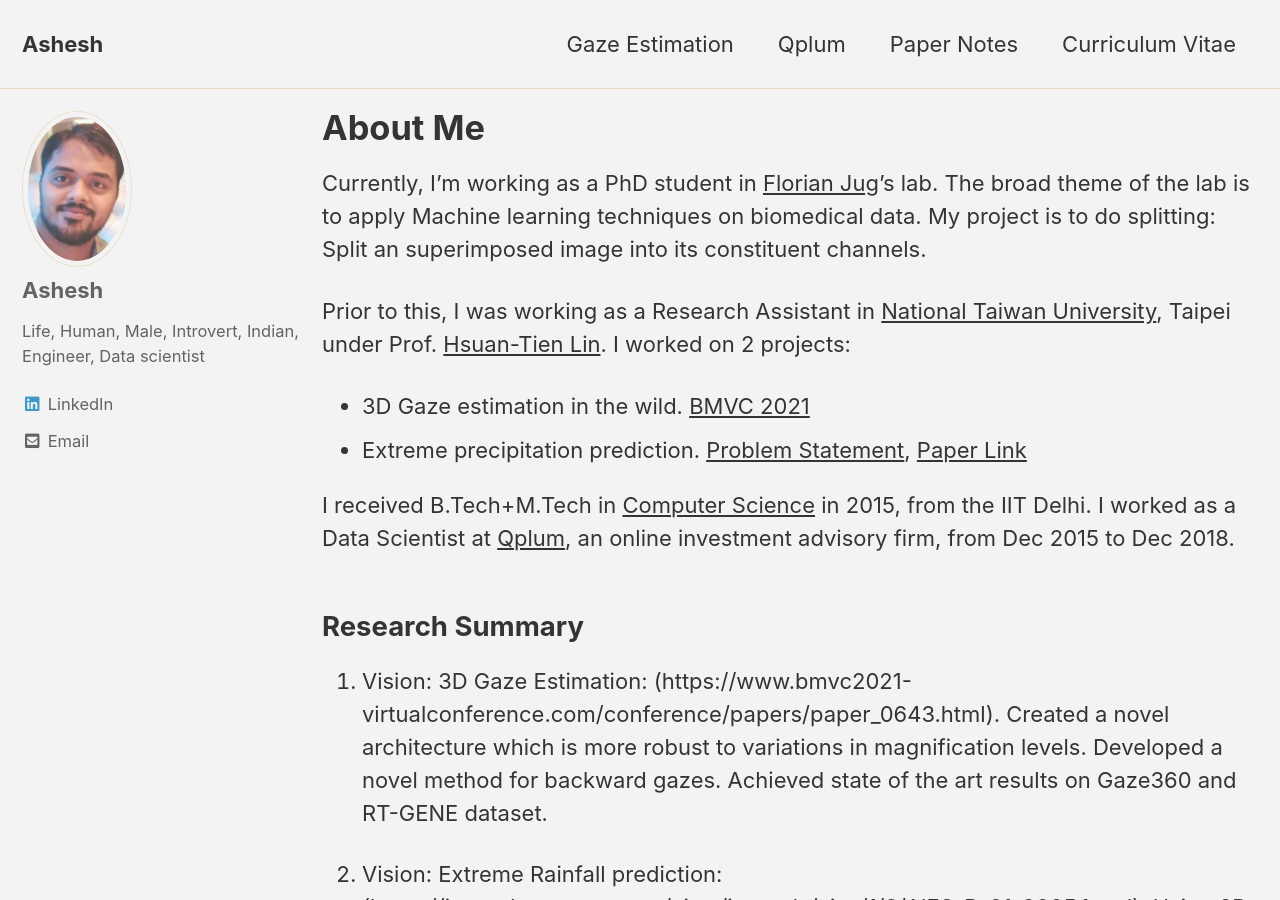
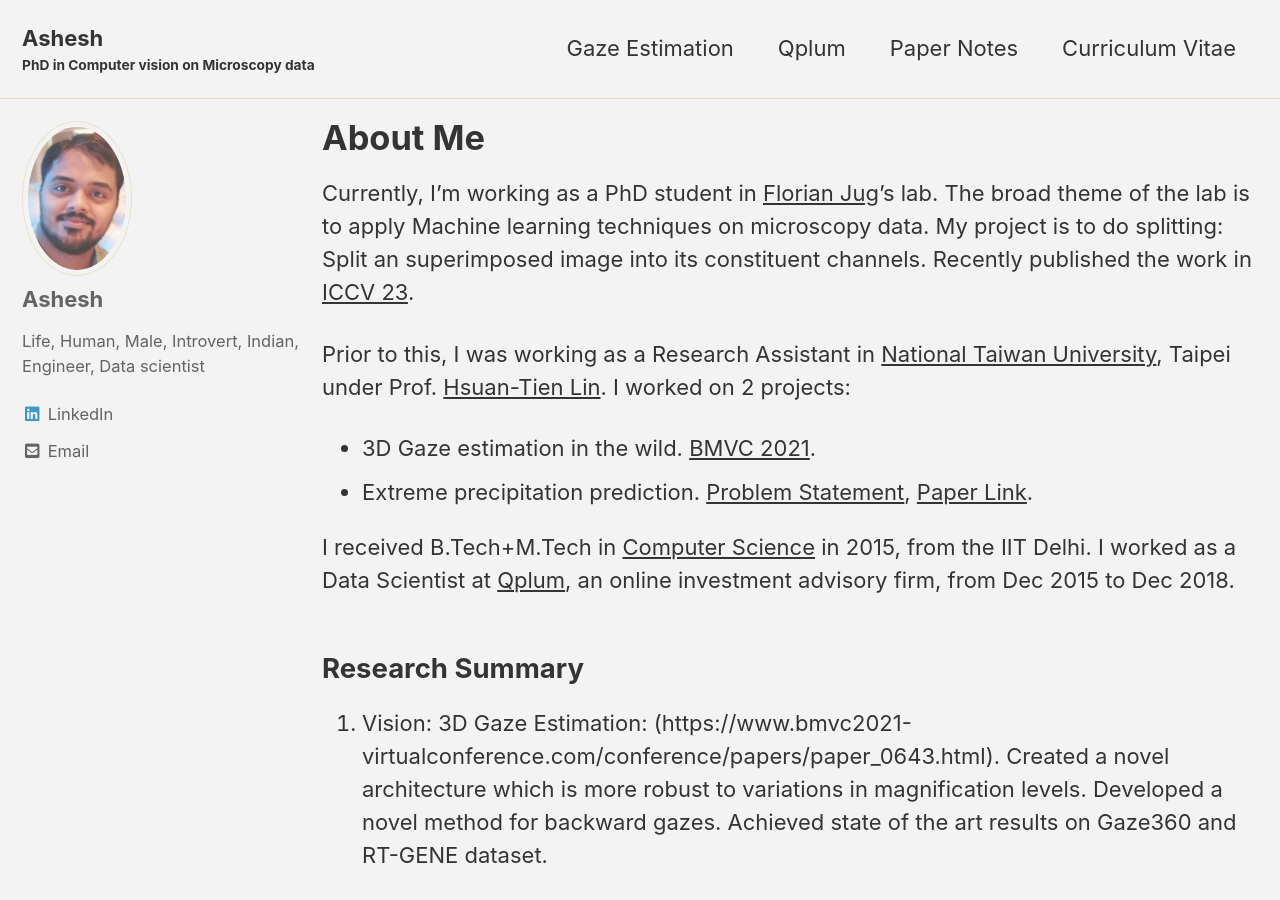
Before and after one commit to ashesh-0/ashesh.github.io, a Jekyll site: the page built from index.md, in a window 1280 px wide and 900 px high. Built offline with Jekyll 4.4.1, drawn with Linux system fonts in a browser that asks for light colours; cached includes are drawn as plain includes.

Commit message:
updated for SEO

```diff
--- a/_config.yml
+++ b/_config.yml
@@ -19,12 +19,12 @@ minimal_mistakes_skin    : "dirt" #"default" # "air", "aqua", "contrast", "dark"
 locale                   : "en-US"
 title                    : "Ashesh"
 title_separator          : "-"
-subtitle                 : # site tagline that appears below site title in masthead
+subtitle                 : "PhD in Computer vision on Microscopy data"
 name                     : "Ashesh"
-description              : "An amazing website."
-url                      : # the base hostname & protocol for your site e.g. "https://mmistakes.github.io"
+description              : "Recent paper's title is μSplit:efficient image decomposition for microscopy data."
+url                      : "https://ashesh-0.github.io/"  # the base hostname & protocol for your site e.g. "https://mmistakes.github.io"
 baseurl                  : # the subpath of your site, e.g. "/blog"
-repository               : # GitHub username/repo-name e.g. "mmistakes/minimal-mistakes"
+repository               : "ashesh-0/ashesh-0.github.io" # GitHub username/repo-name e.g. "mmistakes/minimal-mistakes"
 teaser                   : # path of fallback teaser image, e.g. "/assets/images/500x300.png"
 logo                     : # path of logo image to display in the masthead, e.g. "/assets/images/88x88.png"
 masthead_title           : # overrides the website title displayed in the masthead, use " " for no title
--- /dev/null
+++ b/google5feb71d15c6f63bd.html
@@ -0,0 +1 @@
+google-site-verification: google5feb71d15c6f63bd.html
--- a/index.md
+++ b/index.md
@@ -5,11 +5,11 @@ title: About Me
 # layout: single
 classes: wide
 ---
-Currently, I'm working as a PhD student in [Florian Jug](https://humantechnopole.it/en/people/florian-jug/)'s lab. The broad theme of the lab is to apply Machine learning techniques on biomedical data. My project is to do splitting: Split an superimposed image into its constituent channels.
+Currently, I'm working as a PhD student in [Florian Jug](https://humantechnopole.it/en/people/florian-jug/)'s lab. The broad theme of the lab is to apply Machine learning techniques on microscopy data. My project is to do splitting: Split an superimposed image into its constituent channels. Recently published the work in [ICCV 23](https://ashesh-0.github.io/uSplit/).
 
 Prior to this, I was working as a Research Assistant in [National Taiwan University](https://www.ntu.edu.tw/english/), Taipei under Prof. [Hsuan-Tien Lin](https://www.csie.ntu.edu.tw/~htlin/). I worked on 2 projects:
-* 3D Gaze estimation in the wild. [BMVC 2021](https://www.bmvc2021-virtualconference.com/conference/papers/paper_0643.html)
-* Extreme precipitation prediction. [Problem Statement](/extreme_rainfall/), [Paper Link](https://journals.ametsoc.org/view/journals/aies/1/3/AIES-D-21-0005.1.xml)
+* 3D Gaze estimation in the wild. [BMVC 2021](https://www.bmvc2021-virtualconference.com/conference/papers/paper_0643.html).
+* Extreme precipitation prediction. [Problem Statement](/extreme_rainfall/), [Paper Link](https://journals.ametsoc.org/view/journals/aies/1/3/AIES-D-21-0005.1.xml).
 
 I received B.Tech+M.Tech in [Computer Science](https://www.cse.iitd.ernet.in/) in 2015, from the IIT Delhi. I worked as a Data Scientist at [Qplum](/qplum/),  an online investment advisory firm, from Dec 2015 to Dec 2018.
 
```
